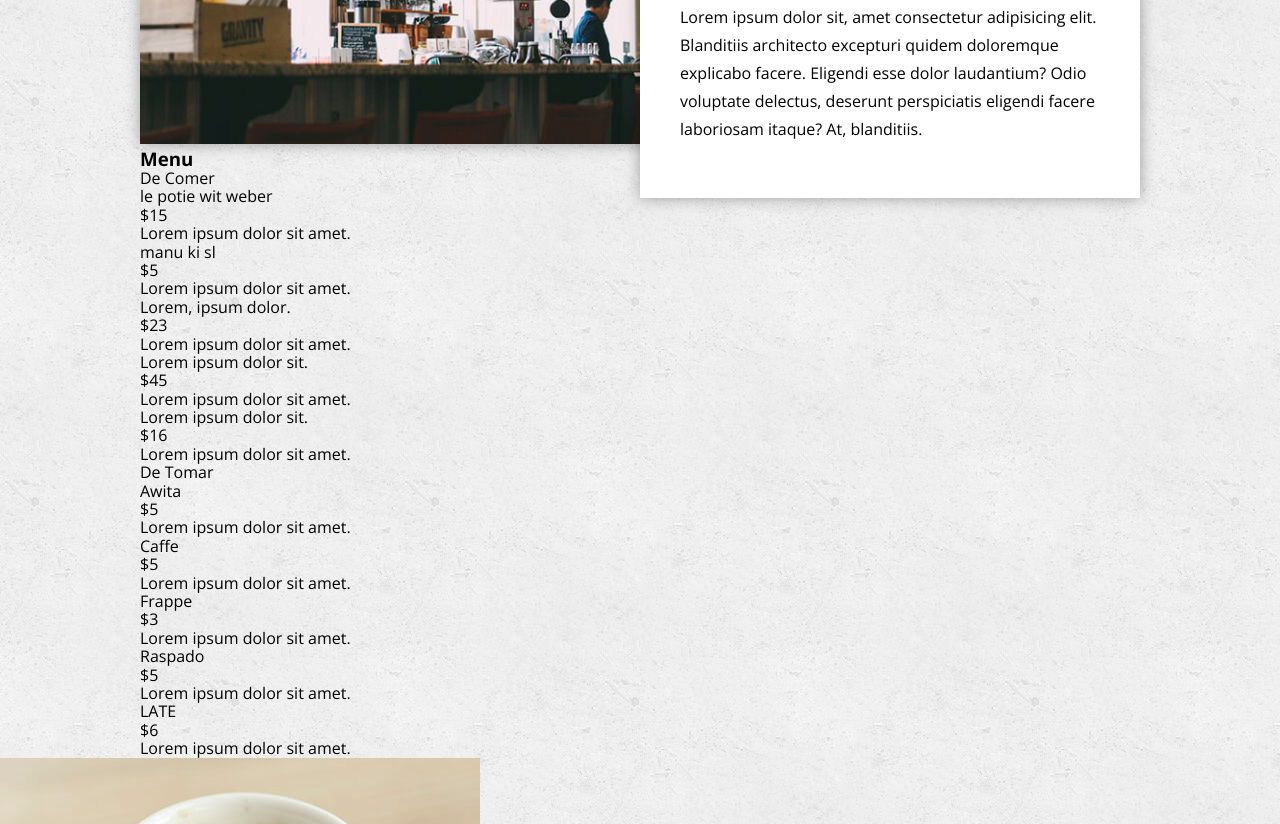
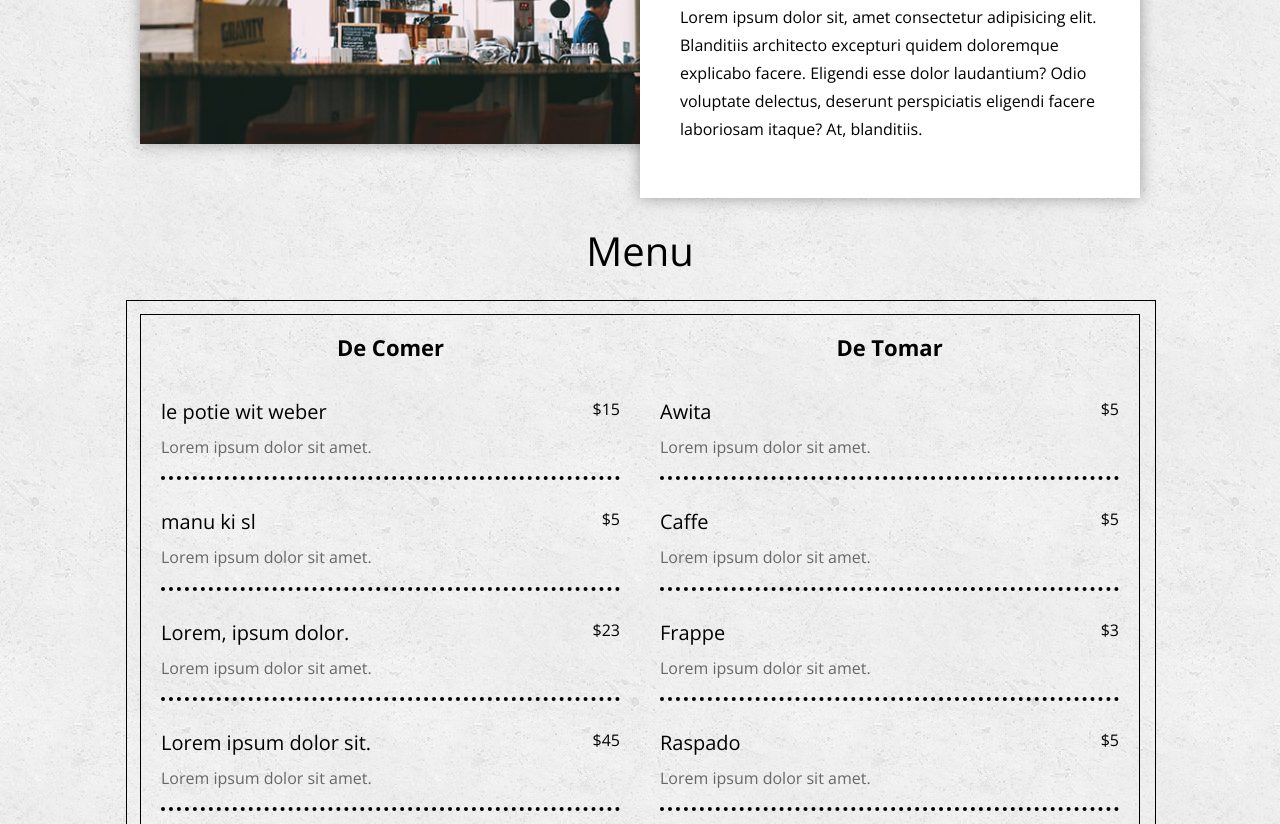
Before and after one commit to GuzmiDev/practica_restaurant, a website: page index.html in a window 1280 px wide. Shown: the part 816-1640 px from the top of the page. Drawn offline with nearby package versions, Linux system fonts and the light colour scheme.

Commit message:
:art: Estilos menu finalizados

```diff
--- a/css/_main.scss
+++ b/css/_main.scss
@@ -41,3 +41,60 @@ main {
     }
   }
 }
+
+.menu {
+  padding-top: 80px;
+  margin-bottom: 52px;
+  &__menu {
+    border: 1px solid;
+    position: relative;
+    display: flex;
+    &::after {
+      content: "";
+      width: 100%;
+      height: 100%;
+      top: -15px;
+      left: -15px;
+      padding: 15px;
+      position: absolute;
+      border: 1px solid;
+    }
+  }
+  &__title {
+    font-size: 4rem;
+    font-weight: 300;
+    text-align: center;
+    margin-bottom: 40px;
+  }
+  &__article {
+    width: 50%;
+    padding: 20px;
+  }
+  &__category {
+    font-size: 2.2rem;
+    font-weight: 700;
+    margin-bottom: 40px;
+    text-align: center;
+  }
+  &__dish {
+    overflow: hidden;
+    margin-bottom: 30px;
+    padding-bottom: 20px;
+    border-bottom: 4px dotted #000;
+  }
+  &__name {
+    font-size: 20px;
+    margin-bottom: 15px;
+    float: left;
+  }
+  &__price {
+    float: right;
+    font-size: 2 rem;
+    margin-bottom: 15px;
+  }
+  &__description {
+    font-size: 1.6rem;
+    color: #676767;
+    clear: both;
+  }
+}
--- a/index.html
+++ b/index.html
@@ -49,9 +49,9 @@
     </section>
     <section class="menu" id="menu">
       <div class="menu__container">
-        <h3>Menu</h3>
+        <h3 class="menu__title">Menu</h3>
         <div class="menu__menu">
-          <article>
+          <article class="menu__article">
             <p class="menu__category">De Comer</p>
             <div class="menu__dish">
               <p class="menu__name">le potie wit weber</p>
@@ -79,7 +79,7 @@
               <p class="menu__description">Lorem ipsum dolor sit amet.</p>
             </div>
           </article>
-          <article>
+          <article class="menu__article">
             <p class="menu__category">De Tomar</p>
             <div class="menu__dish">
               <p class="menu__name">Awita</p>
```
Also changed, not shown: css/estilos.css, 1 other file.
